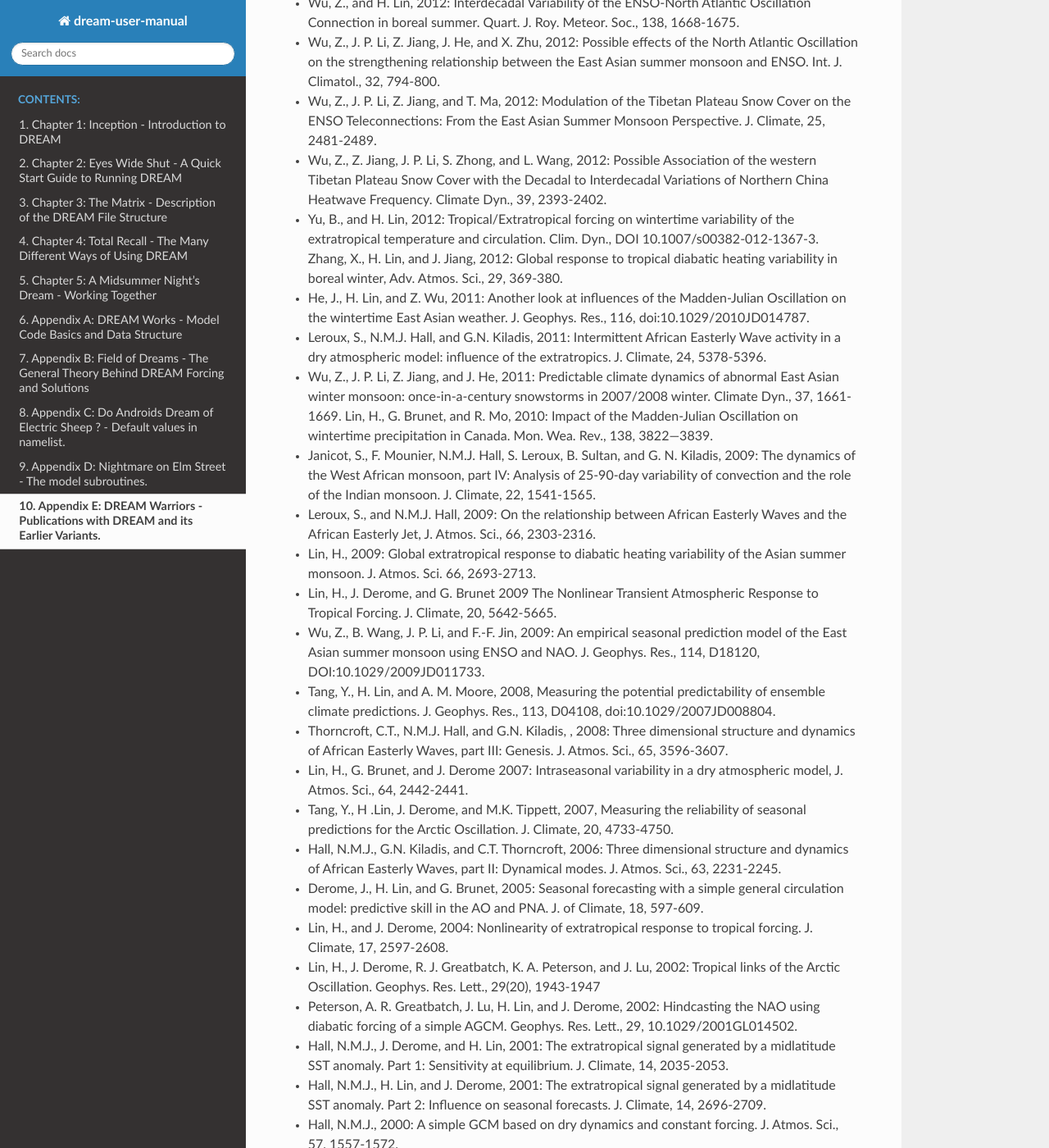
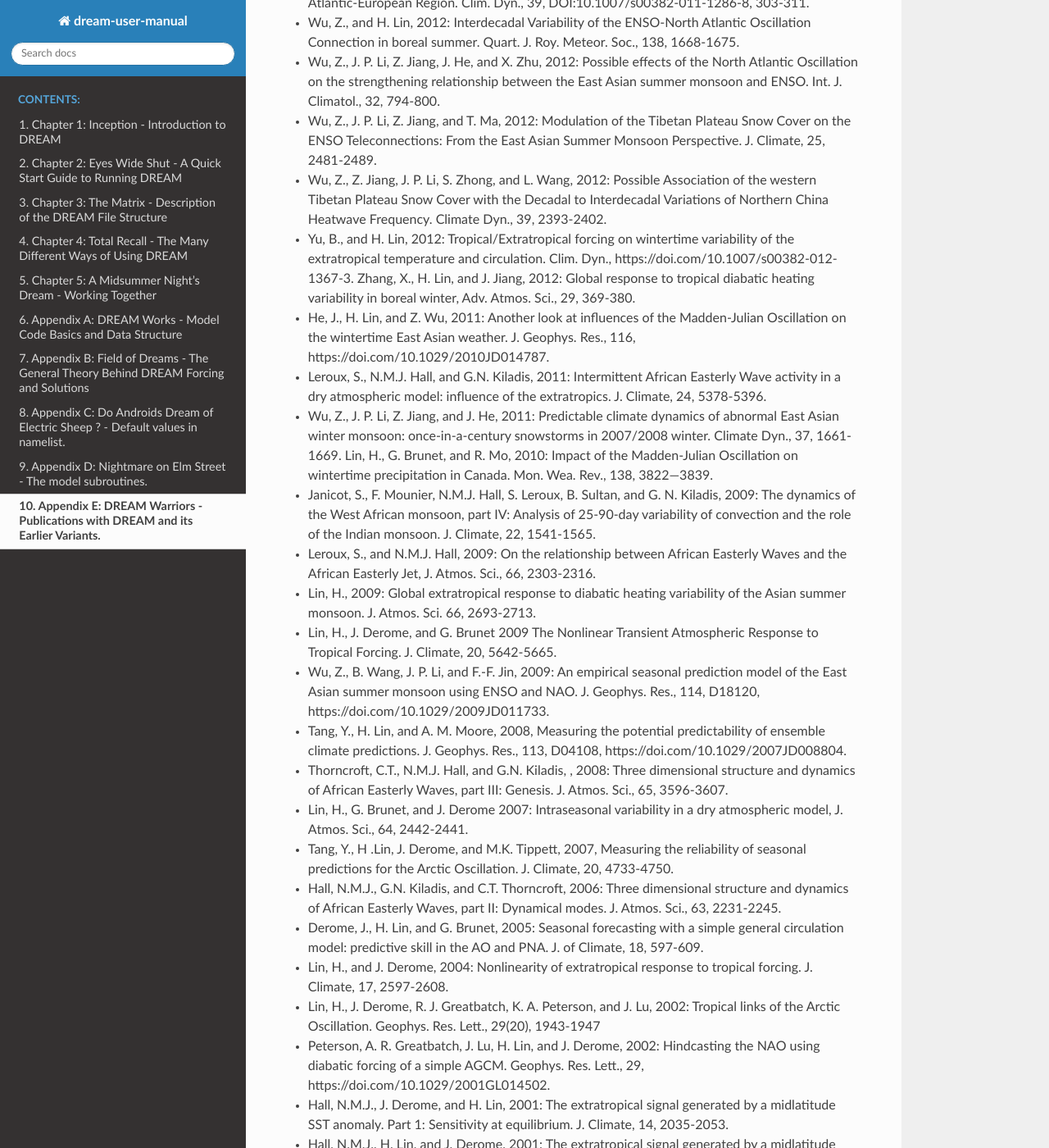
Before and after one commit to dream-gcm/usermanual, a Sphinx documentation site: the page built from source/AppendixE.md, in a window 1280 px wide and 1400 px high, scrolled down 1245 px. Shown: the whole window at 82% size. Built offline with Sphinx 7.4.7 and the Read the Docs theme 2.0.0, drawn with Linux system fonts in a browser that asks for light colours; some of the changed lines change nothing that is shown; some of the changed text lies outside the part shown.

Commit message:
Update AppendixE.md

```diff
--- a/source/AppendixE.md
+++ b/source/AppendixE.md
@@ -1,13 +1,13 @@
 # Appendix E: DREAM Warriors - Publications with DREAM and its Earlier Variants.
 ![appendixE](./img/appendix_E.png)
 
-* Hai Lin, Bin Yu, and Nicholas M.J. Hall, 2022: Origin of the Warm Arctic–Cold North American Pattern on the Intraseasonal Time Scale. J. Atmos. Sci., 79, 10.1175/JAS-D-22-0013.1
+* Hai Lin, Bin Yu, and Nicholas M.J. Hall, 2022: Origin of the Warm Arctic–Cold North American Pattern on the Intraseasonal Time Scale. J. Atmos. Sci., 79, https://doi.com/10.1175/JAS-D-22-0013.1
 * Braga, Hugo, Tercio Ambrizzi and Nicholas M.J.Hall, 2022: Relationship Between Interhemispheric Rossby Wave Propagation and South Atlantic Convergence Zone during La Niña Years. Int. J. Climatol. DOI: 10.1002/joc.7755
 * Torres, Victor M., C. D. Thorncroft and N. M. J. Hall, 2021: Genesis of Easterly Waves over the Tropical Eastern Pacific and the Intra-Americas Sea. J. Atmos. Sci., 78, 3263–3279.
 * Hall, N.M.J., H-H Le and S. Leroux 2020: The extratropical response to a developing MJO: Forecast and climate simulations with the DREAM model. Climate Dyn., https://10.1007/s00382-020-05299-y
 * Hall, N.M.J., S. Leroux, and T. Ambrizzi, 2019: Transient contributions to the forcing of the atmospheric annual cycle: A diagnostic study with the DREAM model. Climate Dyn. https://doi.org/10.1007/s00382-018-4539-y
-* Lin, H., and G. Brunet 2018: Exratropical response to the MJO: nonlinearity and sensitivity to initial state. J. Atmos. Sci., 75, 219-234. doi:10.1175/JAS-D-17-0189.1.
-* Lin, H., R. Mo, F. Vitart, and C. Stan, 2018: Eastern Canada flooding 2017 and its subseasonal predictions, Atmosphere-Ocean, doi:10.1080/07055900.2018.1547679.
+* Lin, H., and G. Brunet 2018: Exratropical response to the MJO: nonlinearity and sensitivity to initial state. J. Atmos. Sci., 75, 219-234. https://doi.com/10.1175/JAS-D-17-0189.1.
+* Lin, H., R. Mo, F. Vitart, and C. Stan, 2018: Eastern Canada flooding 2017 and its subseasonal predictions, Atmosphere-Ocean, https://doi.com/10.1080/07055900.2018.1547679.
 * Wu, Z., P. Zhang, H. Chen, and Y. Li, 2016: Can the Tibetan Plateau Snow Cover influence the interannual variations of Eurasian Heat Wave Frequency? Climate Dyn., 46, 3405-3417.
 * Wu, Z., and P. Zhang, 2015: Interdecadal Variability of the mega-ENSO-NAO Synchronization in Winter. Climate Dyn., 45, 1117-1128.
 * Yu, B., and H. Lin, 2015: Tropical atmospheric forcing of the wintertime North Atlantic Oscillation. J Climate. 29, 1755-1772.
@@ -19,9 +19,9 @@
 * Wu, Z., J. P. Li, Z. Jiang, J. He, and X. Zhu, 2012: Possible effects of the North Atlantic Oscillation on the strengthening relationship between the East Asian summer monsoon and ENSO. Int. J. Climatol., 32, 794-800.
 * Wu, Z., J. P. Li, Z. Jiang, and T. Ma, 2012: Modulation of the Tibetan Plateau Snow Cover on the ENSO Teleconnections: From the East Asian Summer Monsoon Perspective. J. Climate, 25, 2481-2489.
 * Wu, Z., Z. Jiang, J. P. Li, S. Zhong, and L. Wang, 2012: Possible Association of the western Tibetan Plateau Snow Cover with the Decadal to Interdecadal Variations of Northern China Heatwave Frequency. Climate Dyn., 39, 2393-2402.
-* Yu, B., and H. Lin, 2012: Tropical/Extratropical forcing on wintertime variability of the extratropical temperature and circulation. Clim. Dyn., DOI 10.1007/s00382-012-1367-3.
+* Yu, B., and H. Lin, 2012: Tropical/Extratropical forcing on wintertime variability of the extratropical temperature and circulation. Clim. Dyn., https://doi.com/10.1007/s00382-012-1367-3.
 Zhang, X., H. Lin, and J. Jiang, 2012: Global response to tropical diabatic heating variability in boreal winter, Adv. Atmos. Sci., 29, 369-380.
-* He, J., H. Lin, and Z. Wu, 2011: Another look at influences of the Madden-Julian Oscillation on the wintertime East Asian weather. J. Geophys. Res., 116, doi:10.1029/2010JD014787.
+* He, J., H. Lin, and Z. Wu, 2011: Another look at influences of the Madden-Julian Oscillation on the wintertime East Asian weather. J. Geophys. Res., 116, https://doi.com/10.1029/2010JD014787.
 * Leroux, S., N.M.J. Hall, and G.N. Kiladis, 2011: Intermittent African Easterly Wave activity in a dry atmospheric model: inﬂuence of the extratropics. J. Climate, 24, 5378-5396.
 * Wu, Z., J. P. Li, Z. Jiang, and J. He, 2011: Predictable climate dynamics of abnormal East Asian winter monsoon: once-in-a-century snowstorms in 2007/2008 winter. Climate Dyn., 37, 1661-1669.
 Lin, H., G. Brunet, and R. Mo, 2010: Impact of the Madden-Julian Oscillation on wintertime precipitation in Canada. Mon. Wea. Rev., 138, 3822—3839.
@@ -29,8 +29,8 @@
 * Leroux, S., and N.M.J. Hall, 2009: On the relationship between African Easterly Waves and the African Easterly Jet, J. Atmos. Sci., 66, 2303-2316.
 * Lin, H., 2009: Global extratropical response to diabatic heating variability of the Asian summer monsoon. J. Atmos. Sci. 66, 2693-2713.
 * Lin, H., J. Derome, and G. Brunet 2009 The Nonlinear Transient Atmospheric Response to Tropical Forcing. J. Climate, 20, 5642-5665.
-* Wu, Z., B. Wang, J. P. Li, and F.-F. Jin, 2009: An empirical seasonal prediction model of the East Asian summer monsoon using ENSO and NAO. J. Geophys. Res., 114, D18120, DOI:10.1029/2009JD011733.
-* Tang, Y., H. Lin, and A. M. Moore, 2008, Measuring the potential predictability of ensemble climate predictions. J. Geophys. Res., 113, D04108, doi:10.1029/2007JD008804.
+* Wu, Z., B. Wang, J. P. Li, and F.-F. Jin, 2009: An empirical seasonal prediction model of the East Asian summer monsoon using ENSO and NAO. J. Geophys. Res., 114, D18120, https://doi.com/10.1029/2009JD011733.
+* Tang, Y., H. Lin, and A. M. Moore, 2008, Measuring the potential predictability of ensemble climate predictions. J. Geophys. Res., 113, D04108, https://doi.com/10.1029/2007JD008804.
 * Thorncroft, C.T., N.M.J. Hall, and G.N. Kiladis, , 2008: Three dimensional structure and dynamics of African Easterly Waves, part III: Genesis. J. Atmos. Sci., 65, 3596-3607.
 * Lin, H., G. Brunet, and J. Derome 2007: Intraseasonal variability in a dry atmospheric model, J. Atmos. Sci., 64, 2442-2441.
 * Tang, Y., H .Lin, J. Derome, and M.K. Tippett, 2007, Measuring the reliability of seasonal predictions for the Arctic Oscillation. J. Climate, 20, 4733-4750.
@@ -38,7 +38,7 @@
 * Derome, J., H. Lin, and G. Brunet, 2005: Seasonal forecasting with a simple general circulation model: predictive skill in the AO and PNA. J. of Climate, 18, 597-609.
 * Lin, H., and J. Derome, 2004: Nonlinearity of extratropical response to tropical forcing. J. Climate, 17, 2597-2608.
 * Lin, H., J. Derome, R. J. Greatbatch, K. A. Peterson, and J. Lu, 2002: Tropical links of the Arctic Oscillation. Geophys. Res. Lett., 29(20), 1943-1947
-* Peterson, A. R. Greatbatch, J. Lu, H. Lin, and J. Derome, 2002:  Hindcasting the NAO using diabatic forcing of a simple AGCM. Geophys. Res. Lett., 29, 10.1029/2001GL014502.
+* Peterson, A. R. Greatbatch, J. Lu, H. Lin, and J. Derome, 2002:  Hindcasting the NAO using diabatic forcing of a simple AGCM. Geophys. Res. Lett., 29, https://doi.com/10.1029/2001GL014502.
 * Hall, N.M.J., J. Derome, and H. Lin, 2001: The extratropical signal generated by a midlatitude SST anomaly. Part 1: Sensitivity at equilibrium. J. Climate, 14, 2035-2053.
 * Hall, N.M.J., H. Lin, and J. Derome, 2001: The extratropical signal generated by a midlatitude SST anomaly. Part 2: Influence on seasonal forecasts. J. Climate, 14, 2696-2709.
 * Hall, N.M.J., 2000: A simple GCM based on dry dynamics and constant forcing. J. Atmos. Sci., 57, 1557-1572.
```
